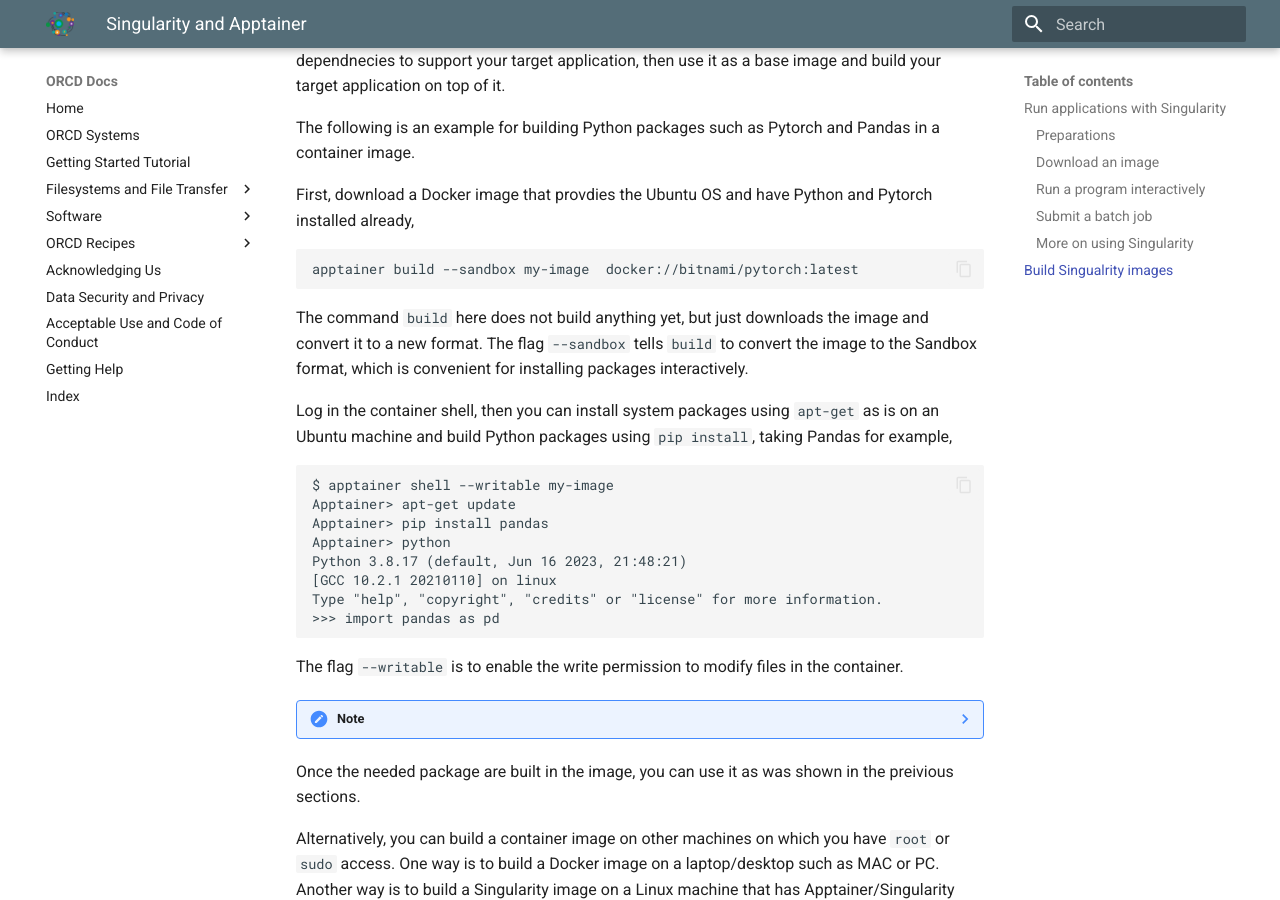
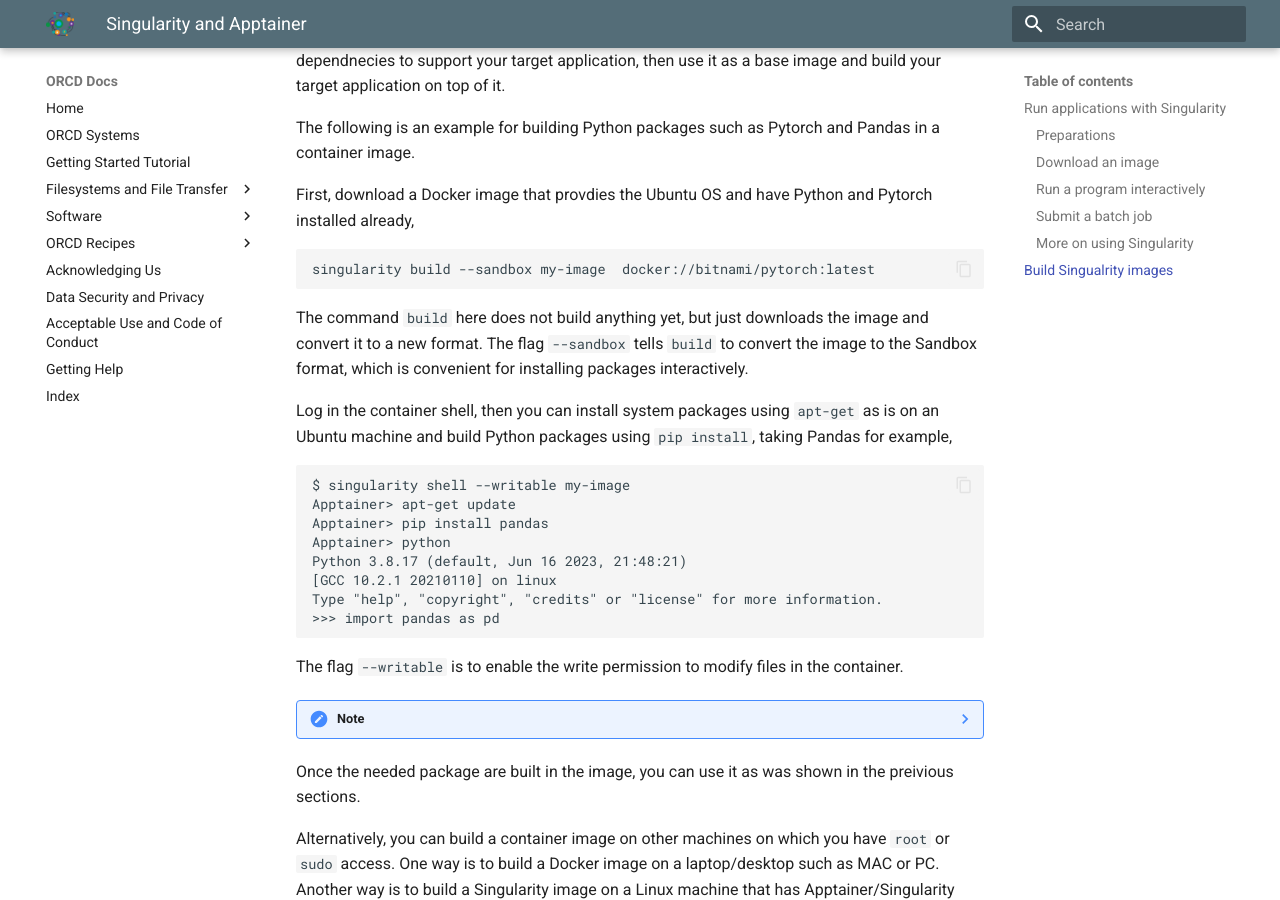
Before and after one commit to mit-orcd/orcd-docs-edit, an MkDocs documentation site: the page built from docs/software/apptainer.md, in a window 1280 px wide and 900 px high, scrolled down 4236 px. Built offline with MkDocs 1.6.1 and Material for MkDocs 9.7.7, drawn with Linux system fonts in a browser that asks for light colours.

Commit message:
singularity

````diff
--- a/docs/software/apptainer.md
+++ b/docs/software/apptainer.md
@@ -206,14 +206,14 @@ The following is an example for building Python packages such as Pytorch and Pan
 
 First, download a Docker image that provdies the Ubuntu OS and have Python and Pytorch installed already,
 ```
-apptainer build --sandbox my-image  docker://bitnami/pytorch:latest
+singularity build --sandbox my-image  docker://bitnami/pytorch:latest
 ```
 
 The command `build` here does not build anything yet, but just downloads the image and convert it to a new format. The flag `--sandbox` tells `build` to convert the image to the Sandbox format, which is convenient for installing packages interactively.
 
 Log in the container shell, then you can install system packages using `apt-get` as is on an Ubuntu machine and build Python packages using `pip install`, taking Pandas for example,
 ```
-$ apptainer shell --writable my-image
+$ singularity shell --writable my-image
 Apptainer> apt-get update
 Apptainer> pip install pandas
 Apptainer> python
````
